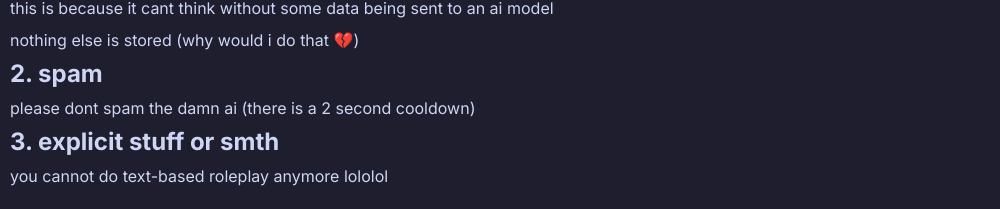
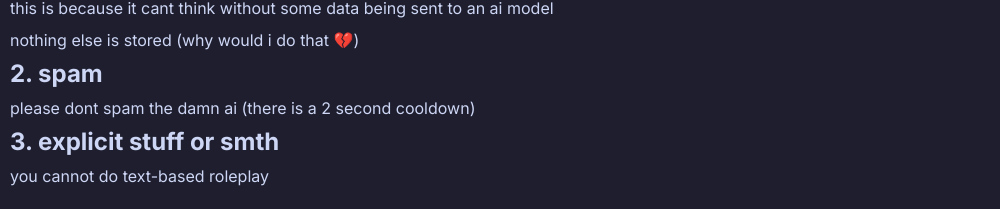
Before and after one commit to OZZOBot/ozzobot.github.io, a plain HTML site: page usage-terms.html in a window 1280 px wide. Shown: the part 854-1063 px from the top of the page, without its empty margins (0-1000 px from the left). Drawn offline with Linux system fonts and the light colour scheme.

Commit message:
remove "anymore lolool"

```diff
--- a/usage-terms.html
+++ b/usage-terms.html
@@ -70,7 +70,7 @@
                 <p>please dont spam the damn ai (there is a 2 second cooldown)</p>
 
                 <h2>3. explicit stuff or smth</h2>
-                <p>you cannot do text-based roleplay anymore lololol</p>
+                <p>you cannot do text-based roleplay</p>
             </div>
         </section>
 
```
